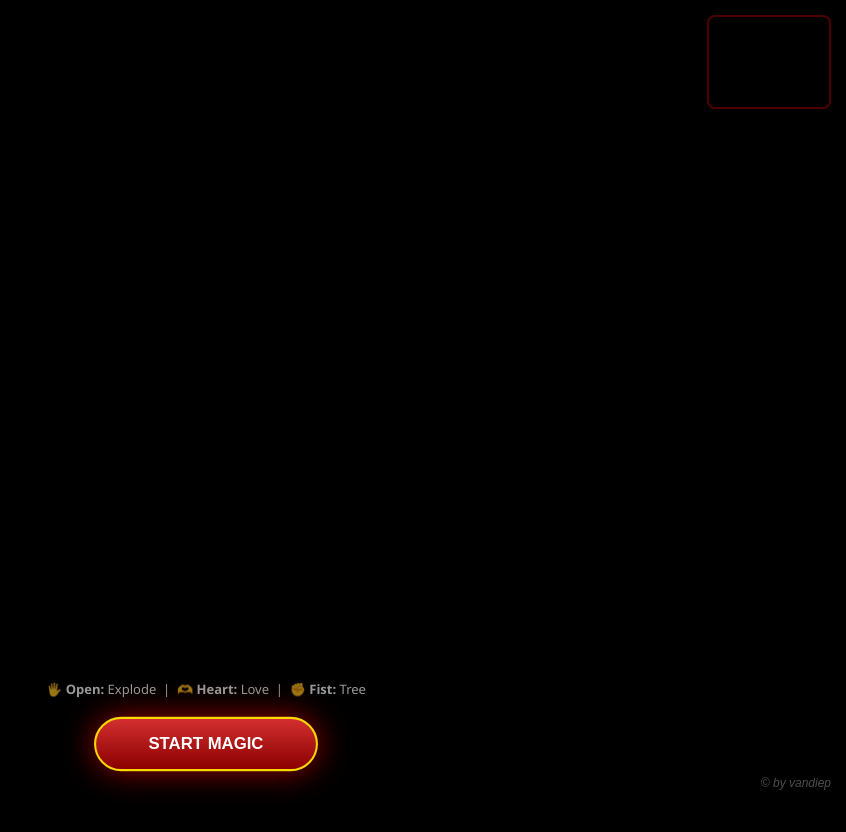
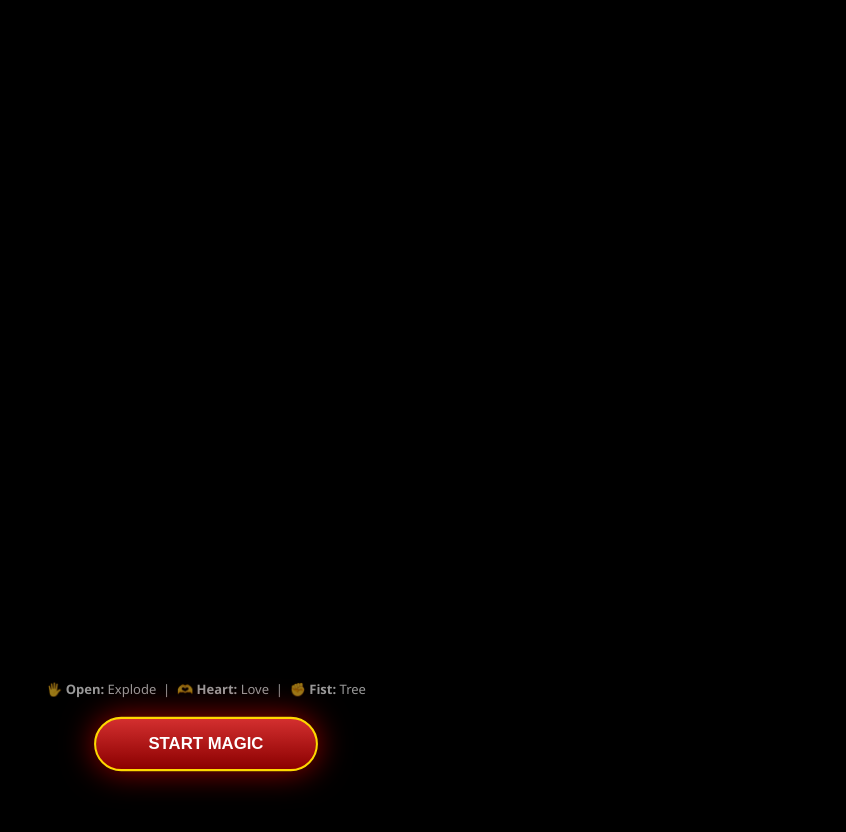
Before and after one commit to Hachimannnn/Christmas, a plain HTML site: page index.html in a window 1280 px wide. Shown: the whole page, without its empty margins (434-1280 px from the left). Before the commit the page ends 800 px from the top, so only its background shows below. Drawn offline with nearby package versions, Linux system fonts and the light colour scheme.

Commit message:
Clean up CSS by removing unused styles
Removed unused CSS styles for camera preview and copyright.

```diff
--- a/index.html
+++ b/index.html
@@ -38,28 +38,6 @@
             animation: pulse 1.5s infinite;
         }
         @keyframes pulse { 0% { transform: scale(1); } 50% { transform: scale(1.05); } 100% { transform: scale(1); } }
-
-        /* Camera Preview Vandiep */
-        #camera-preview {
-            position: absolute; top: 15px; right: 15px;
-            width: 120px; height: 90px;
-            border: 2px solid rgba(255,0,0,0.5);
-            transform: scaleX(-1); opacity: 0.6; border-radius: 8px;
-        }
-
-        /* Vandiep */
-        #copyright {
-            position: absolute;
-            bottom: 10px;
-            right: 15px;
-            color: rgba(255, 255, 255, 0.3);
-            font-size: 12px;
-            z-index: 100;
-            font-family: sans-serif;
-            pointer-events: none;
-            font-style: italic;
-        }
-
         #error-log { display: none; position: absolute; top: 0; left: 0; color: red; background: rgba(0,0,0,0.8); z-index: 999; padding: 10px; }
     </style>
 </head>
```
